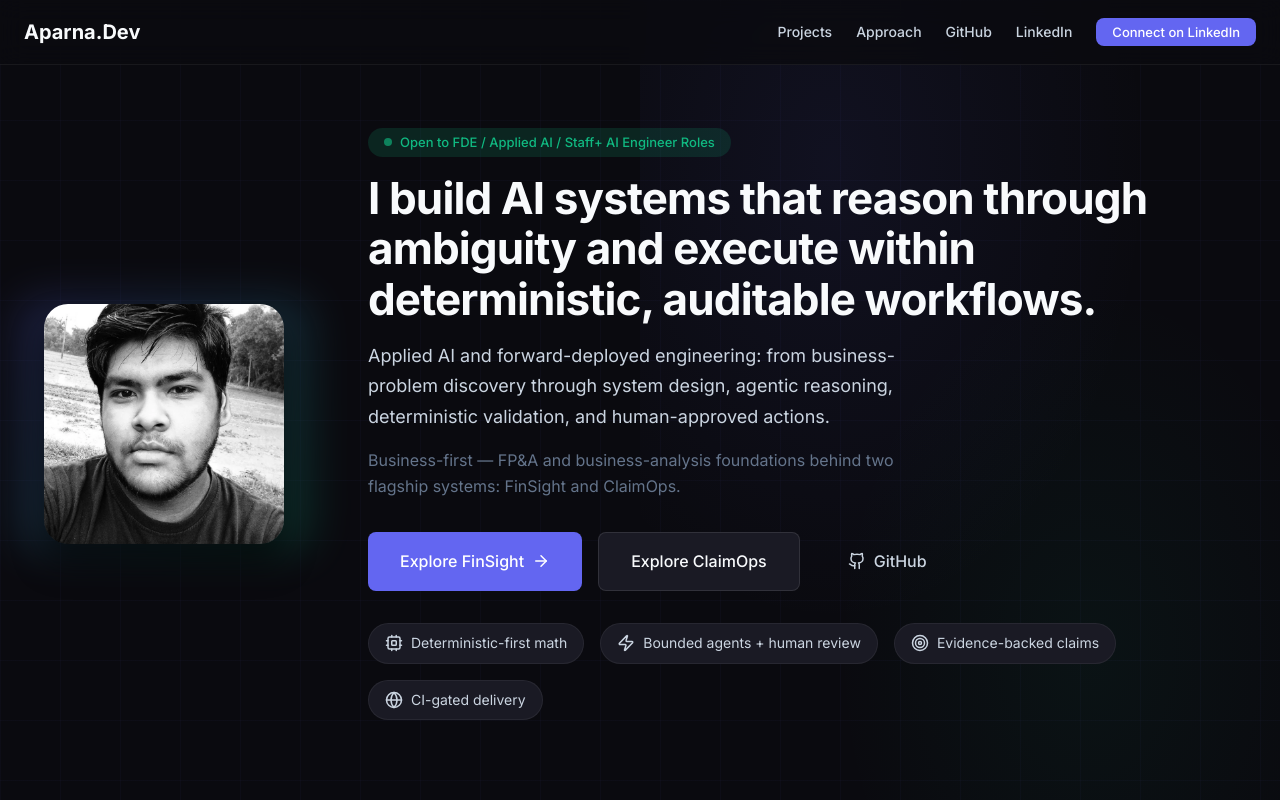
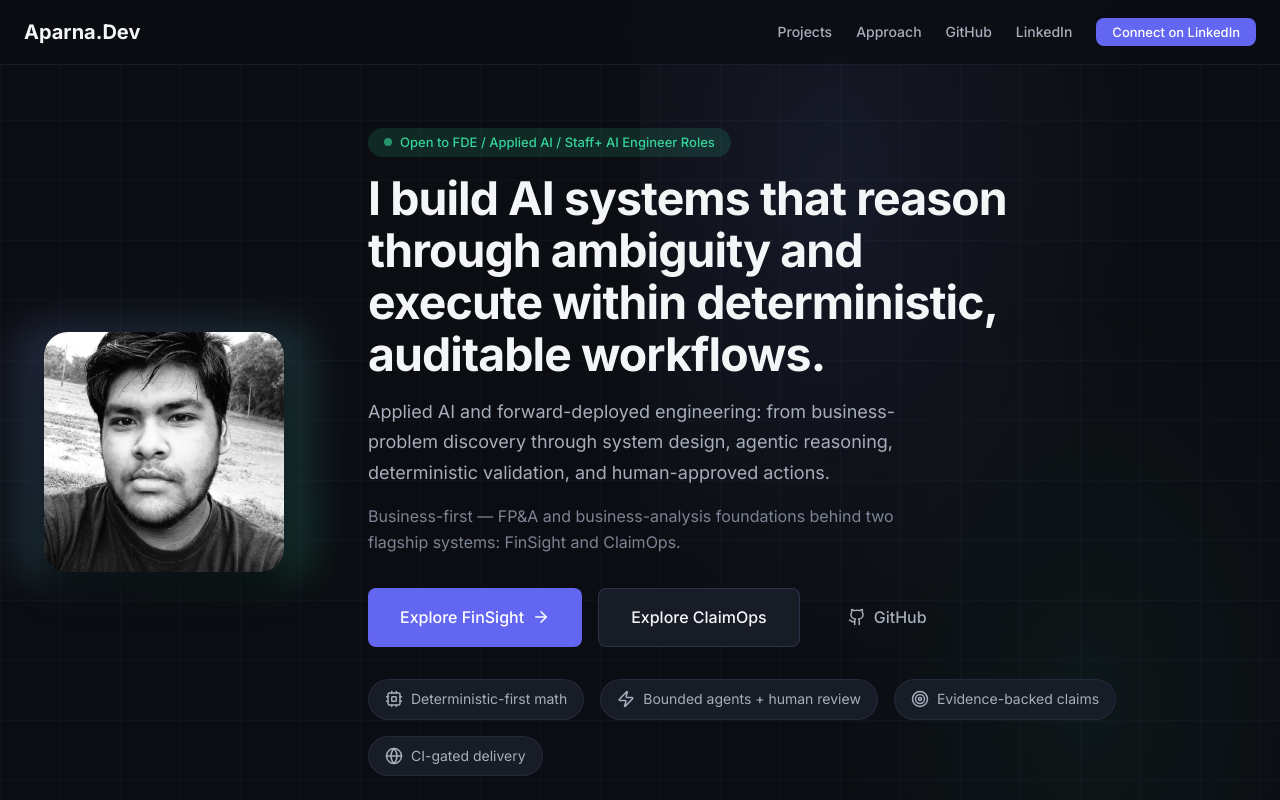
Before and after one commit to Aparnap2/portfolio, a Next.js app: page / in a window 1280 px wide. Shown: the top 800 px of the page. Built offline with nearby package versions, Linux system fonts and the light colour scheme; a web font is replaced by a local one.

Commit message:
design: editorial ink identity, AA accent scale, flagship card variant, reduced-motion guard

```diff
--- a/src/app/component/Flagships.jsx
+++ b/src/app/component/Flagships.jsx
@@ -2,9 +2,9 @@ import { ArrowUpRight, Github, ShieldCheck } from 'lucide-react';
 import claimops from '../../../content/projects/claimops.json';
 import finsight from '../../../content/projects/finsight.json';
 
-const ACCENT = '#818cf8';
-const ACCENT_DIM = 'rgba(99, 102, 241, 0.15)';
-const LABEL = '#a5b4fc';
+const ACCENT = '#8b9cff';
+const ACCENT_DIM = 'rgba(139, 156, 255, 0.14)';
+const LABEL = '#c3ccff';
 
 function FlowDiagram({ title, desc, nodes }) {
   const W = 640;
@@ -110,7 +110,7 @@ function CaseStudy({ record, problem, contributions, flow, flowTitle, flowDesc }
   return (
     <article
       id={`flagship-${record.project === 'FinSight' ? 'finsight' : 'claimops'}`}
-      className="card"
+      className="flagship-card"
       style={{ padding: 'clamp(1.5rem, 4vw, 2.5rem)', scrollMarginTop: '5rem' }}
     >
       <div className="section-overline">{record.project}</div>
--- a/src/app/component/sections/Education.jsx
+++ b/src/app/component/sections/Education.jsx
@@ -8,7 +8,7 @@ const certifications = [
     icon: <Award className="w-5 h-5" />,
     title: "Microsoft Certified: Azure AI Associate / Fundamentals",
     provider: "Microsoft",
-    accentColor: '#6366f1'
+    accentColor: '#8b9cff'
   },
   {
     icon: <BookOpen className="w-5 h-5" />,
--- a/src/app/component/sections/Philosophy.jsx
+++ b/src/app/component/sections/Philosophy.jsx
@@ -8,7 +8,7 @@ const principles = [
     icon: <GitMerge className="w-5 h-5" />,
     title: "Integration-First",
     description: "I connect AI capabilities to existing systems — APIs, data pipelines, and legacy infrastructure. The model is only useful if it fits the production environment.",
-    accentColor: '#6366f1'
+    accentColor: '#8b9cff'
   },
   {
     icon: <Globe className="w-5 h-5" />,
--- a/src/app/component/sections/Skills.jsx
+++ b/src/app/component/sections/Skills.jsx
@@ -12,7 +12,7 @@ const skillCategories = [
       "Read-only tool access + denied inventory",
       "Human-in-the-loop gates",
     ],
-    accentColor: '#6366f1',
+    accentColor: '#8b9cff',
     evidence: {
       label: 'ClaimOps ADR-008: agent mutation boundary',
       url: 'https://github.com/Aparnap2/Claim_Ops/blob/main/docs/adr/008-agent-mutation-boundary.md',
--- a/src/app/globals.css
+++ b/src/app/globals.css
@@ -5,36 +5,38 @@
    ============================================ */
 
 :root {
-  /* Color Palette - Dark Theme with Depth */
-  --color-bg-primary: #0a0a0f;
-  --color-bg-secondary: #0f0f16;
-  --color-bg-tertiary: #16161f;
-  --color-bg-card: #12121a;
-  --color-bg-elevated: #1a1a24;
-  --color-bg-hover: #1e1e2a;
-
-  --color-border-subtle: rgba(255, 255, 255, 0.06);
-  --color-border-default: rgba(255, 255, 255, 0.1);
-  --color-border-emphasis: rgba(255, 255, 255, 0.15);
-  --color-border-active: rgba(99, 102, 241, 0.5);
-
-  --color-text-primary: #f8fafc;
-  --color-text-secondary: #cbd5e1;
-  --color-text-tertiary: #64748b;
-  --color-text-muted: #475569;
-
-  /* Accent colors with semantic meaning */
-  --color-accent: #6366f1;
-  --color-accent-hover: #818cf8;
-  --color-accent-tertiary: #a5b4fc;
-  --color-accent-dim: rgba(99, 102, 241, 0.15);
-  --color-accent-glow: rgba(99, 102, 241, 0.2);
+  /* Color Palette — editorial ink theme (dark, cool, layered) */
+  --color-bg-primary: #0b0d12;
+  --color-bg-secondary: #0e1118;
+  --color-bg-tertiary: #141926;
+  --color-bg-card: #11141b;
+  --color-bg-elevated: #171c27;
+  --color-bg-hover: #1d2432;
+
+  --color-border-subtle: rgba(148, 163, 255, 0.1);
+  --color-border-default: rgba(148, 163, 255, 0.16);
+  --color-border-emphasis: rgba(148, 163, 255, 0.28);
+  --color-border-active: rgba(139, 156, 255, 0.55);
+
+  --color-text-primary: #f4f5f7;
+  --color-text-secondary: #a7aebb;
+  --color-text-tertiary: #7c8494;
+  --color-text-muted: #5b6270;
+
+  /* Accent scale — text/icon accents pass WCAG AA on the ink background.
+     --color-accent-strong is reserved for large fills with light text. */
+  --color-accent: #8b9cff;
+  --color-accent-strong: #6366f1;
+  --color-accent-hover: #9aa8ff;
+  --color-accent-tertiary: #c3ccff;
+  --color-accent-dim: rgba(139, 156, 255, 0.14);
+  --color-accent-glow: rgba(139, 156, 255, 0.22);
 
   /* Semantic colors */
-  --color-success: #10b981;
-  --color-success-dim: rgba(16, 185, 129, 0.15);
-  --color-warning: #f59e0b;
-  --color-warning-dim: rgba(245, 158, 11, 0.15);
+  --color-success: #34d399;
+  --color-success-dim: rgba(52, 211, 153, 0.14);
+  --color-warning: #f5b544;
+  --color-warning-dim: rgba(245, 181, 68, 0.14);
   --color-error: #ef4444;
   --color-error-dim: rgba(239, 68, 68, 0.15);
 
@@ -239,6 +241,35 @@ code, pre, .font-mono {
 }
 
 /* Card header accent */
+/* Flagship case-study cards — editorial variant: hairline top rule,
+   layered surface, restrained hover (no lift). */
+.flagship-card {
+  background:
+    linear-gradient(180deg, rgba(139, 156, 255, 0.05) 0%, transparent 12rem),
+    var(--color-bg-card);
+  border: 1px solid var(--color-border-default);
+  border-radius: var(--radius-2xl);
+  box-shadow: var(--shadow-md);
+  position: relative;
+  overflow: hidden;
+  transition: border-color var(--transition-base), box-shadow var(--transition-base);
+}
+
+.flagship-card::before {
+  content: '';
+  position: absolute;
+  top: 0;
+  left: 0;
+  right: 0;
+  height: 2px;
+  background: linear-gradient(90deg, var(--color-accent-strong), var(--color-accent), transparent 70%);
+}
+
+.flagship-card:hover {
+  border-color: var(--color-border-emphasis);
+  box-shadow: var(--shadow-lg), var(--shadow-glow);
+}
+
 .card-header-accent {
   position: relative;
 }
@@ -319,12 +350,12 @@ code, pre, .font-mono {
 }
 
 .btn-primary {
-  background: var(--color-accent);
+  background: var(--color-accent-strong);
   color: white;
 }
 
 .btn-primary:hover:not(:disabled) {
-  background: var(--color-accent-hover);
+  background: #7077f7;
   box-shadow: var(--shadow-glow);
 }
 
@@ -522,15 +553,15 @@ code, pre, .font-mono {
   left: 0;
   right: 0;
   z-index: 1000;
-  background: rgba(10, 10, 15, 0.8);
-  backdrop-filter: blur(12px);
-  -webkit-backdrop-filter: blur(12px);
+  background: rgba(11, 13, 18, 0.78);
+  backdrop-filter: blur(14px);
+  -webkit-backdrop-filter: blur(14px);
   border-bottom: 1px solid var(--color-border-subtle);
   transition: all var(--transition-base);
 }
 
 .navbar.scrolled {
-  background: rgba(10, 10, 15, 0.95);
+  background: rgba(11, 13, 18, 0.94);
   box-shadow: var(--shadow-md);
 }
 
@@ -801,8 +832,8 @@ code, pre, .font-mono {
   position: absolute;
   inset: 0;
   background-image:
-    linear-gradient(rgba(99, 102, 241, 0.03) 1px, transparent 1px),
-    linear-gradient(90deg, rgba(99, 102, 241, 0.03) 1px, transparent 1px);
+    linear-gradient(rgba(139, 156, 255, 0.035) 1px, transparent 1px),
+    linear-gradient(90deg, rgba(139, 156, 255, 0.035) 1px, transparent 1px);
   background-size: 60px 60px;
 }
 
@@ -813,8 +844,8 @@ code, pre, .font-mono {
   width: 50%;
   height: 100%;
   background:
-    radial-gradient(ellipse at 30% 20%, rgba(99, 102, 241, 0.08) 0%, transparent 50%),
-    radial-gradient(ellipse at 70% 80%, rgba(16, 185, 129, 0.05) 0%, transparent 40%);
+    radial-gradient(ellipse at 30% 20%, rgba(139, 156, 255, 0.09) 0%, transparent 50%),
+    radial-gradient(ellipse at 70% 80%, rgba(52, 211, 153, 0.05) 0%, transparent 40%);
 }
 
 .hero-content {
@@ -892,11 +923,14 @@ code, pre, .font-mono {
 }
 
 .hero-title {
-  font-size: 2.75rem;
+  font-size: clamp(2rem, 4.5vw, 2.9rem);
   font-weight: 700;
-  line-height: 1.15;
+  line-height: 1.12;
+  letter-spacing: -0.02em;
   color: var(--color-text-primary);
   margin: 0;
+  max-width: 24ch;
+  text-wrap: balance;
 }
 
 .hero-title-accent {
--- a/src/app/layout.js
+++ b/src/app/layout.js
@@ -22,7 +22,7 @@ const criticalCSS = `
 
   /* Focus styles for accessibility */
   *:focus-visible {
-    outline: 2px solid #6366f1;
+    outline: 2px solid #8B9CFF;
     outline-offset: 2px;
   }
 `;
--- a/tailwind.config.js
+++ b/tailwind.config.js
@@ -29,6 +29,7 @@ export default {
 
         accent: {
           primary: 'var(--color-accent)',
+          strong: 'var(--color-accent-strong)',
           secondary: 'var(--color-accent-hover)',
           tertiary: 'var(--color-accent-tertiary)',
         },
```
